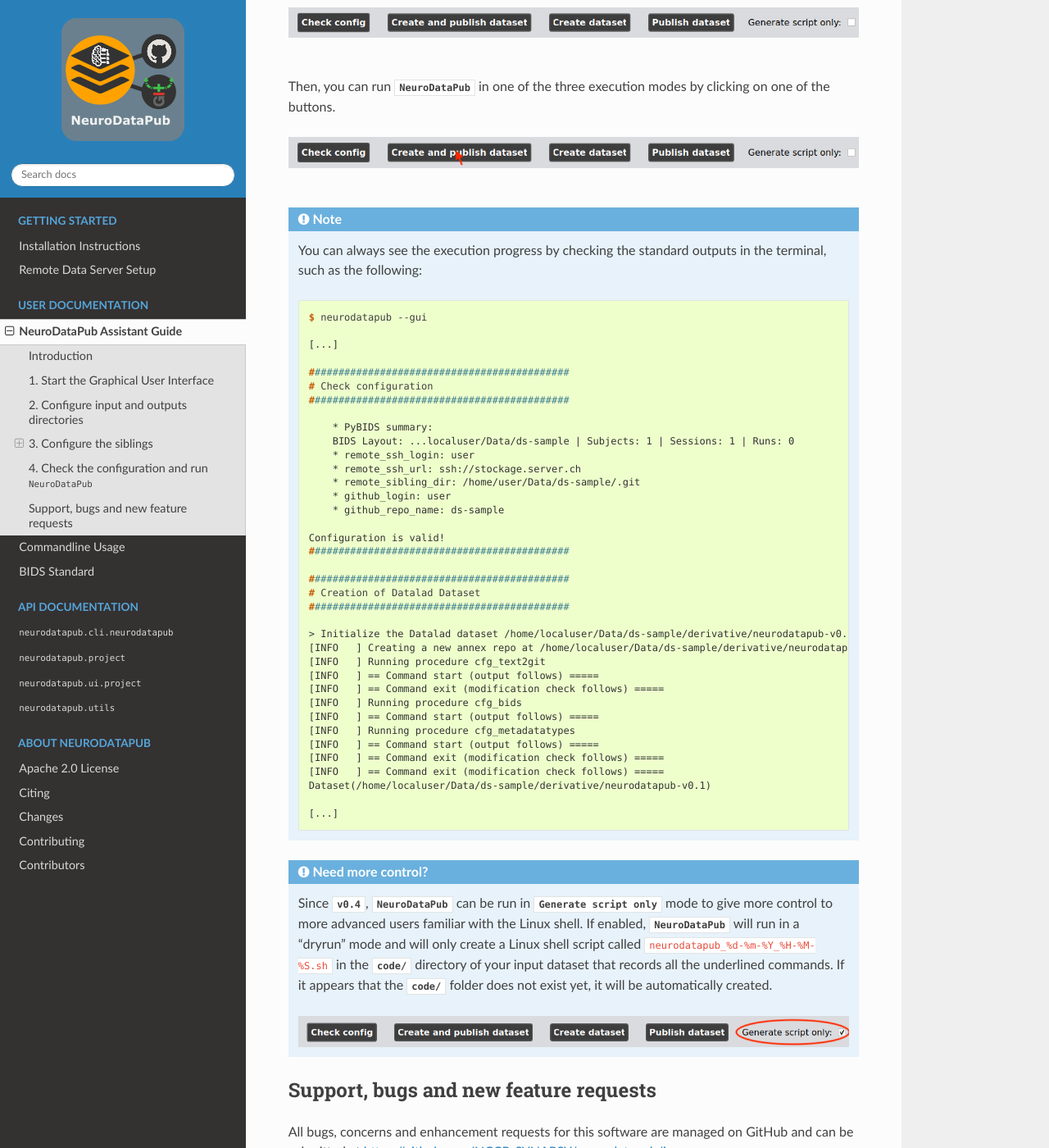
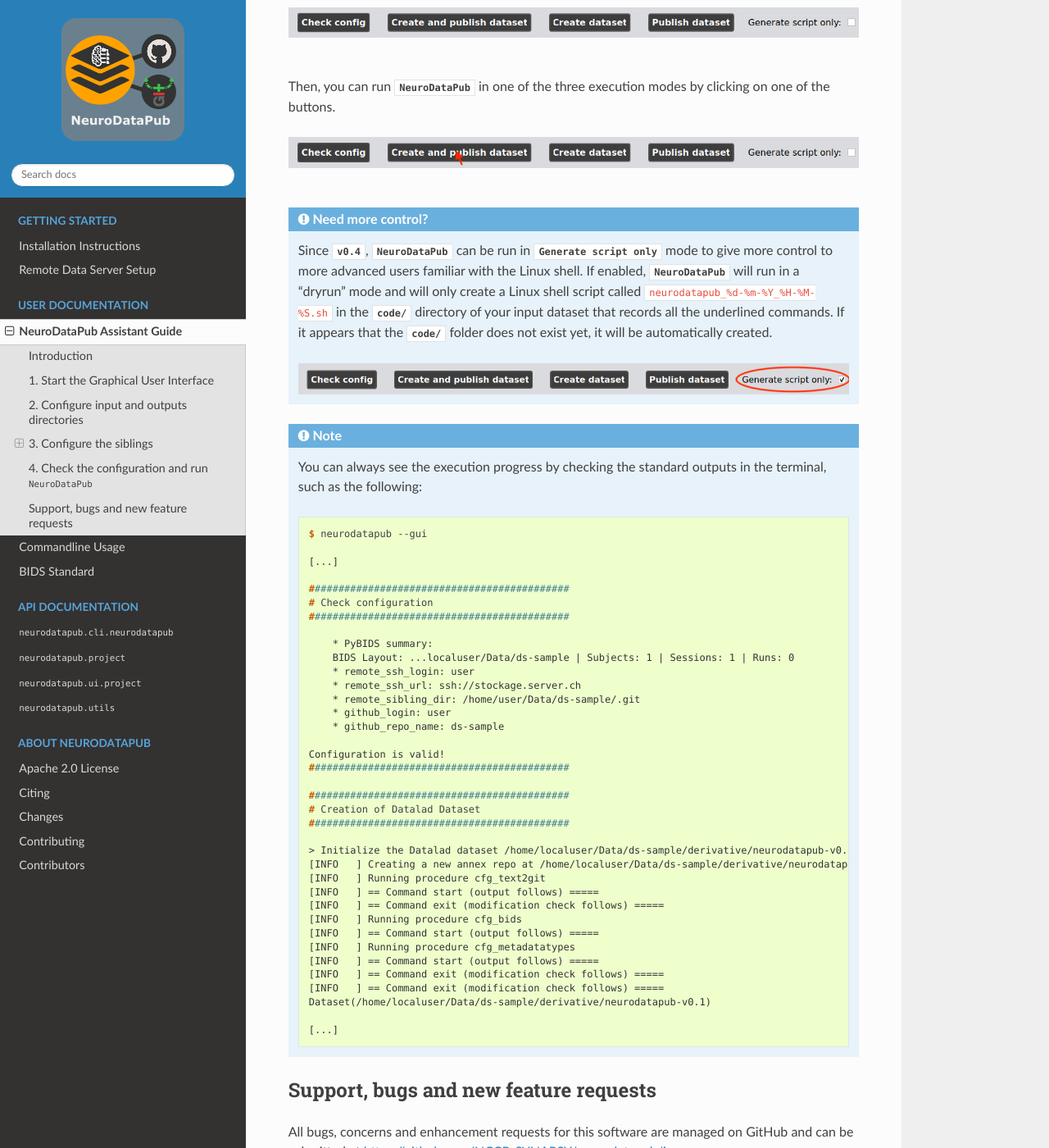
Before and after one commit to NCCR-SYNAPSY/neurodatapub, a Sphinx documentation site: the page built from docs/gui.rst, in a window 1280 px wide and 1400 px high, scrolled down 3954 px. Shown: the whole window at 82% size. Built offline with Sphinx 7.4.7 and the Read the Docs theme 2.0.0, drawn with Linux system fonts in a browser that asks for light colours; the version number could not be read and is left out; part of the change alters nothing that is shown.

```diff
--- a/docs/gui.rst
+++ b/docs/gui.rst
@@ -162,6 +162,17 @@ buttons.
     :align: center
     :width: 800
 |
+.. admonition:: Need more control?
+
+    Since `v0.4`, `NeuroDataPub` can be run in `Generate script only` mode to give more control to more advanced users familiar with the Linux shell.
+    If enabled, `NeuroDataPub` will run in a "dryrun" mode and will only create a Linux shell script called ``neurodatapub_%d-%m-%Y_%H-%M-%S.sh`` in the `code/`
+    directory of your input dataset that records all the underlined commands. If it appears that the `code/` folder does not exist yet, it will be
+    automatically created.
+
+    .. figure:: images/neurodatapub_generate_script_execution.png
+        :align: center
+        :width: 800
+
 .. note:: You can always see the execution progress by checking the standard outputs in the terminal,
     such as the following:
 
@@ -205,17 +216,6 @@ buttons.
 
         [...]
 
-.. admonition:: Need more control?
-
-    Since `v0.4`, `NeuroDataPub` can be run in `Generate script only` mode to give more control to more advanced users familiar with the Linux shell.
-    If enabled, `NeuroDataPub` will run in a "dryrun" mode and will only create a Linux shell script called ``neurodatapub_%d-%m-%Y_%H-%M-%S.sh`` in the `code/`
-    directory of your input dataset that records all the underlined commands. If it appears that the `code/` folder does not exist yet, it will be
-    automatically created.
-
-    .. figure:: images/neurodatapub_generate_script_execution.png
-        :align: center
-        :width: 800
-
 
 Support, bugs and new feature requests
 =======================================
```
